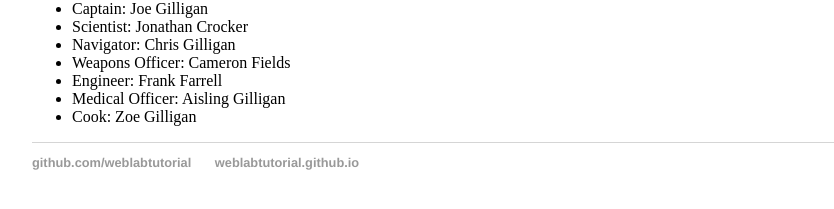
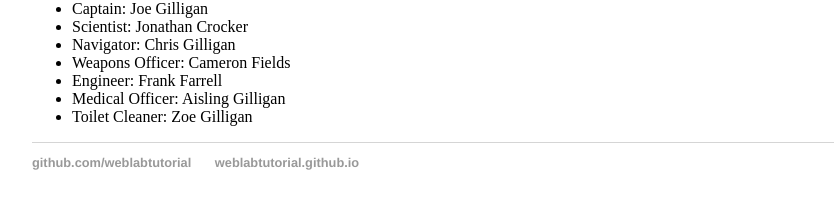
Before and after one commit to JoeGilliganHW/JoeGilliganHW.github.io, a Jekyll site: the page built from about/index.html, in a window 1280 px wide. Shown: the part 313-522 px from the top of the page, without its empty margins (160-994 px from the left). Built offline with Jekyll 4.4.1, drawn with Linux system fonts in a browser that asks for light colours.

Commit message:
Update index.html

```diff
--- a/about/index.html
+++ b/about/index.html
@@ -12,5 +12,5 @@ title: Web Programming Page
         <li>Weapons Officer: Cameron Fields</li>
         <li>Engineer: Frank Farrell</li>
         <li>Medical Officer: Aisling Gilligan</li>
-        <li>Cook: Zoe Gilligan</li>
+        <li>Toilet Cleaner: Zoe Gilligan</li>
     </ul>
```
